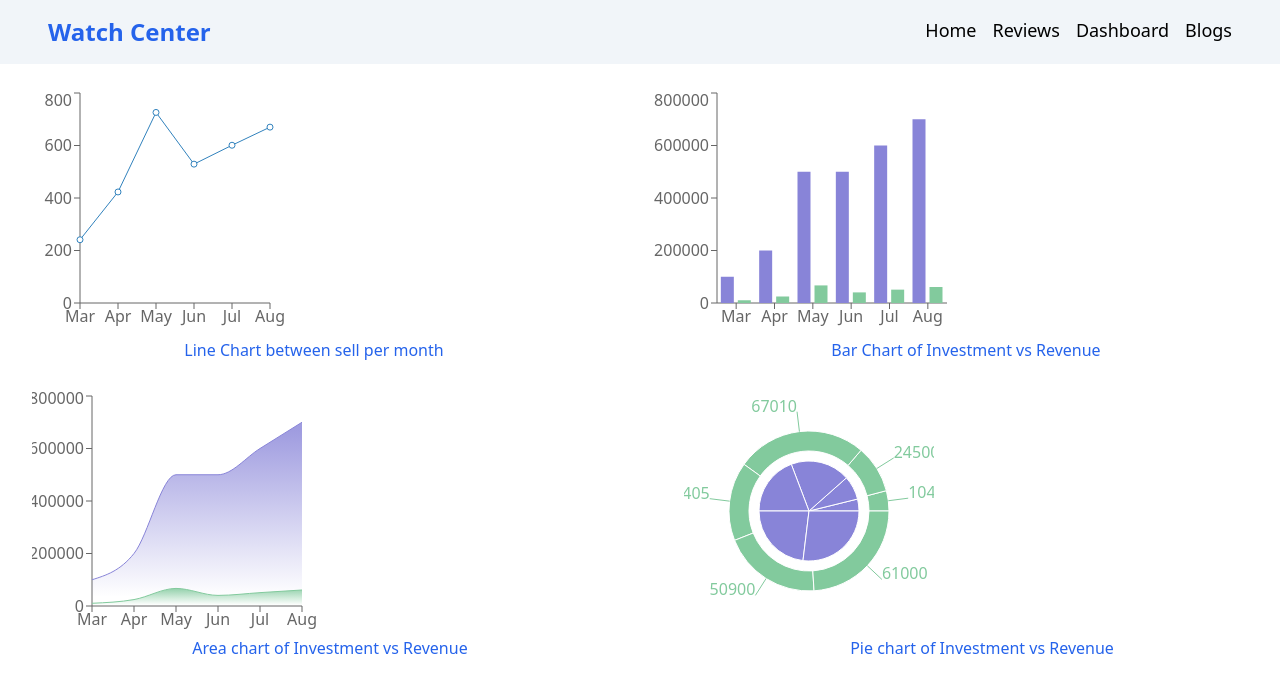
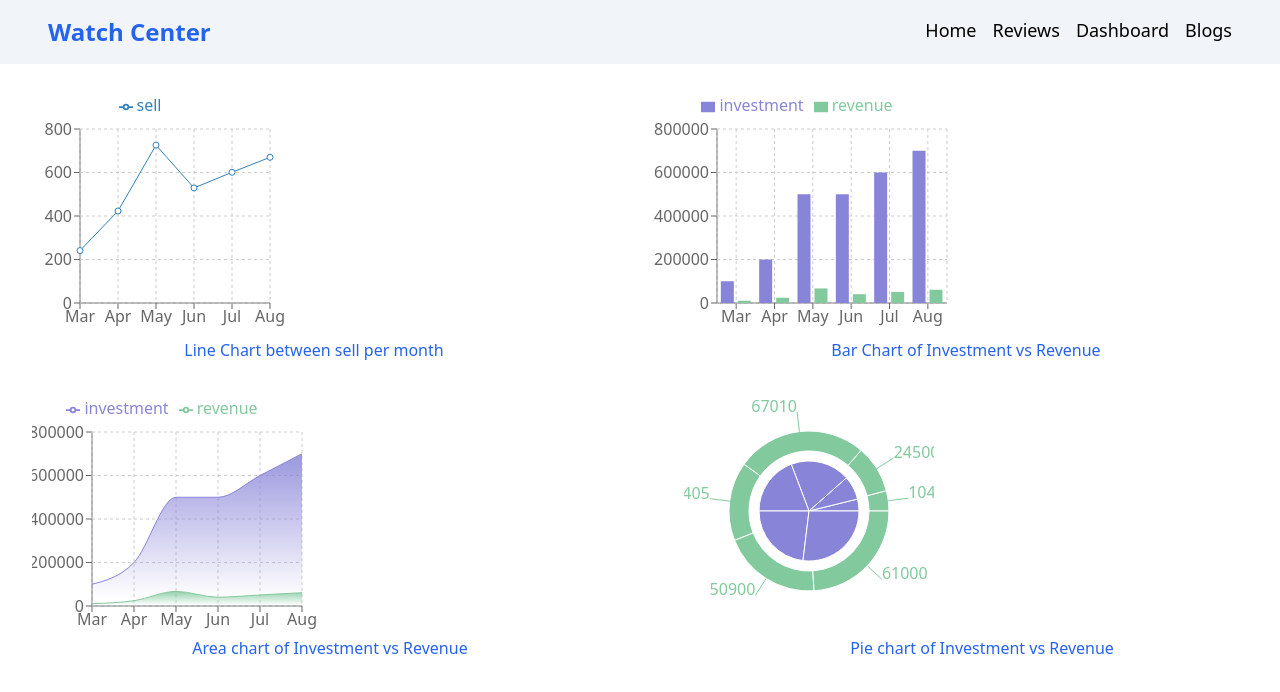
Before and after one commit to FAMMMI/watch-center, a React (Create React App) app: page /dashboard in a window 1280 px wide. Shown: the top 692 px of the page. Built offline with nearby package versions, Linux system fonts and the light colour scheme.

Commit message:
charts are edited and decorated

```diff
--- a/src/components/Dashboard/Dashboard.js
+++ b/src/components/Dashboard/Dashboard.js
@@ -1,5 +1,5 @@
 import React, { useEffect, useState } from 'react';
-import { Area, AreaChart, Bar, BarChart, Line, LineChart, Pie, PieChart, XAxis, YAxis } from 'recharts';
+import { Area, AreaChart, Bar, BarChart, CartesianGrid, Legend, Line, LineChart, Pie, PieChart, Tooltip, XAxis, YAxis } from 'recharts';
 
 const Dashboard = () => {
     const [data, setData] = useState([]);
@@ -18,6 +18,9 @@ const Dashboard = () => {
                 <LineChart width={300} height={250} data={data} margin={{ top: 5, right: 30, left: 20, bottom: 5 }}>
                     <XAxis dataKey={'month'}></XAxis>
                     <YAxis></YAxis>
+                    <CartesianGrid strokeDasharray="3 3" />
+                    <Tooltip />
+                    <Legend verticalAlign="top" height={36} />
                     <Line dataKey="sell">
 
                     </Line>
@@ -29,6 +32,9 @@ const Dashboard = () => {
                 <BarChart width={300} height={250} data={data}>
                     <XAxis dataKey={'month'}></XAxis>
                     <YAxis></YAxis>
+                    <CartesianGrid strokeDasharray="3 3" />
+                    <Tooltip />
+                    <Legend verticalAlign="top" height={36} />
                     <Bar dataKey={"investment"} fill="#8884d8"></Bar>
                     <Bar dataKey={"revenue"} fill="#82ca9d"></Bar>
                 </BarChart>
@@ -49,6 +55,9 @@ const Dashboard = () => {
                     </defs>
                     <XAxis dataKey="month" />
                     <YAxis />
+                    <CartesianGrid strokeDasharray="3 3" />
+                    <Tooltip />
+                    <Legend verticalAlign="top" height={36} />
                     <Area type="monotone" dataKey="investment" stroke="#8884d8" fillOpacity={1} fill="url(#colorUv)" />
                     <Area type="monotone" dataKey="revenue" stroke="#82ca9d" fillOpacity={1} fill="url(#colorPv)" />
                 </AreaChart>
@@ -56,6 +65,9 @@ const Dashboard = () => {
             </div>
             <div className='pl-8'>
                 <PieChart width={250} height={250}>
+
+                    <Tooltip />
+
                     <Pie data={data} dataKey="investment" nameKey="name" cx="50%" cy="50%" outerRadius={50} fill="#8884d8" />
                     <Pie data={data} dataKey="revenue" nameKey="name" cx="50%" cy="50%" innerRadius={60} outerRadius={80} fill="#82ca9d" label />
                 </PieChart>
```
